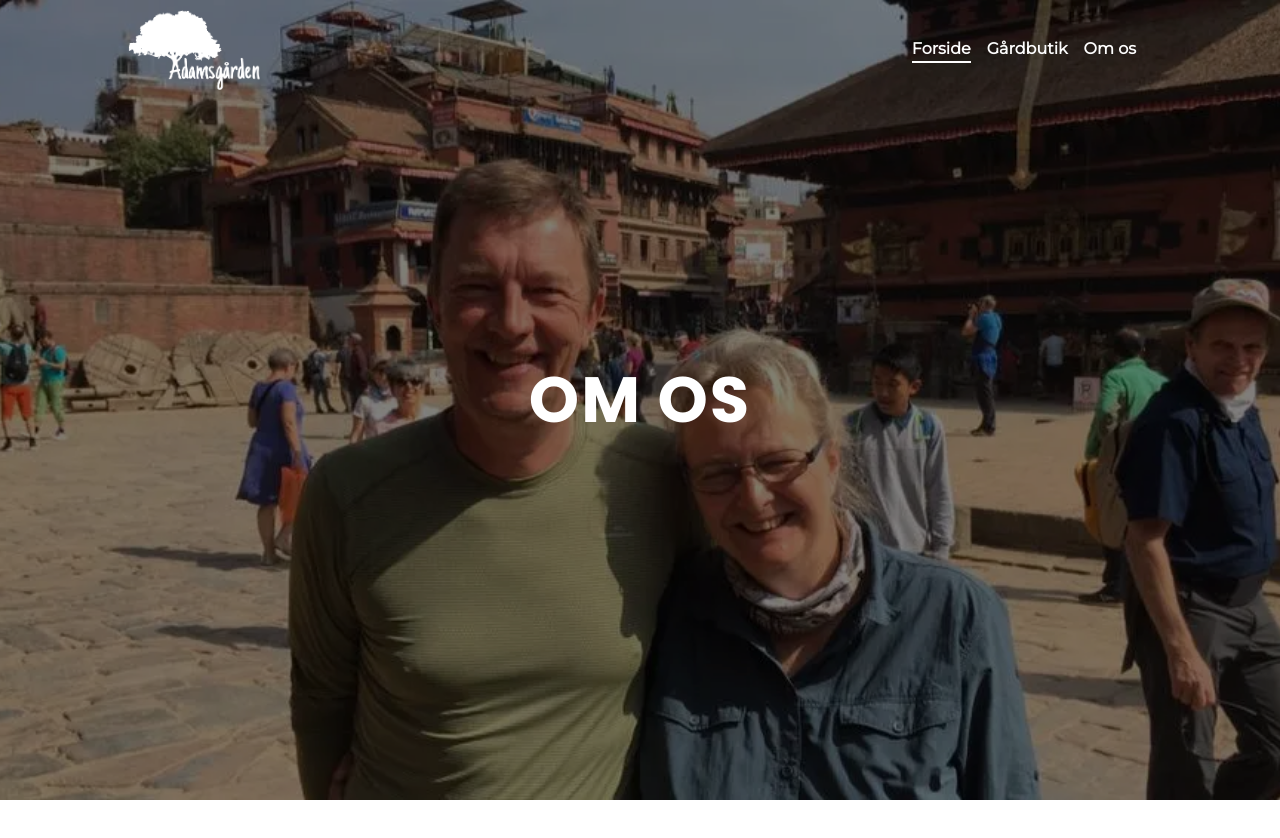
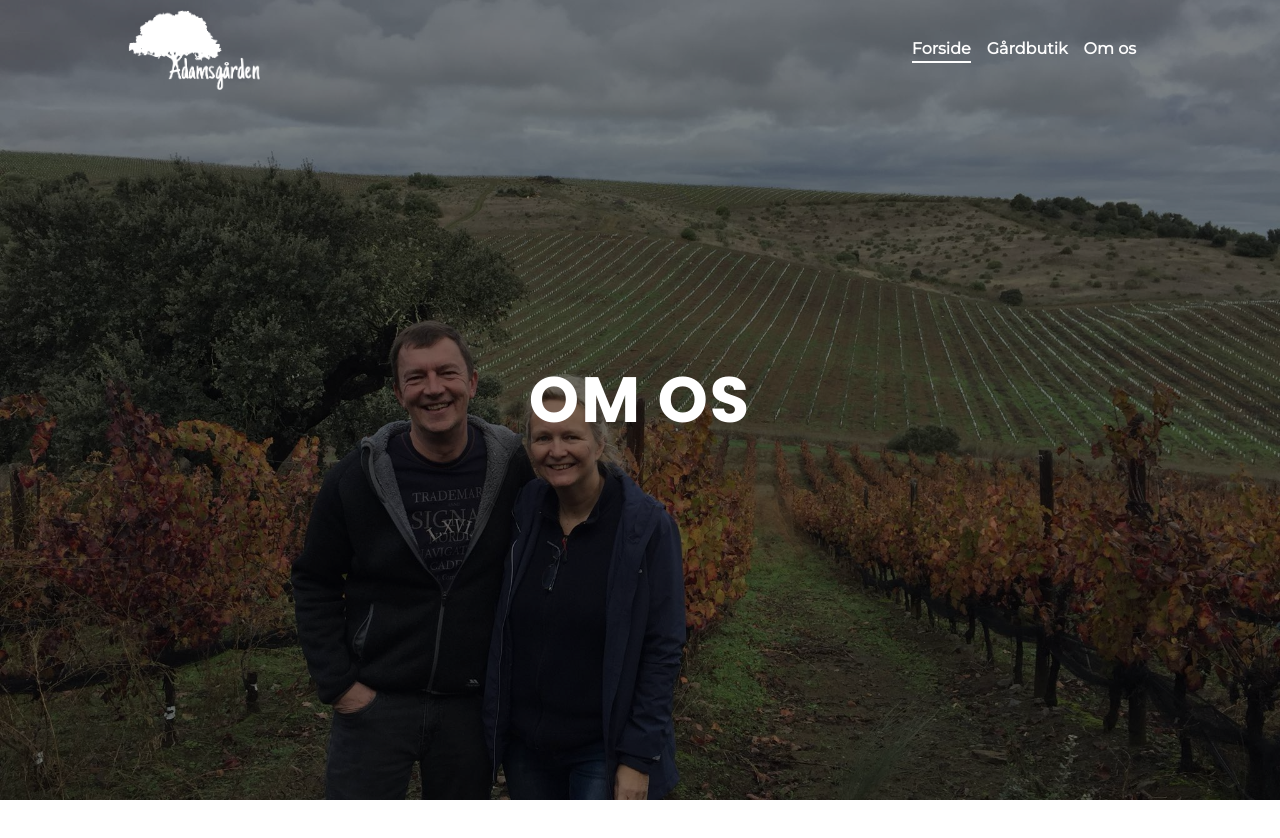
Before and after one commit to chri44nj/adamsgaarden, a Next.js app: page /pages/om-os in a window 1280 px wide. Shown: the top 838 px of the page. Built offline with nearby package versions, Linux system fonts and the light colour scheme.

Commit message:
nyt om os

```diff
--- a/src/app/pages/om-os/page.jsx
+++ b/src/app/pages/om-os/page.jsx
@@ -7,7 +7,7 @@ export default function Aboutus() {
       <section className={styles.hero}>
         <h1>Om os</h1>
         {/* <p>Adamsgården har været i slægten i over 100 år og drives til daglig af Charlotte og Frank, samt Charlottes børn Christoffer og Katrine, når vi har fint besøg. Hos Adamsgården går familie, passion og dedikation hånd i hånd, og det afspejles i den altid høje kvalitet af vores produkter.</p> */}
-        <img className={styles.heroBackground} src="/pics/aboutus.webp" alt="charlotte-and-frank" />
+        <img className={styles.heroBackground} src="/pics/aboutus.jpg" alt="charlotte-and-frank" />
       </section>
       <section className={styles.shop}></section>
     </main>
```
